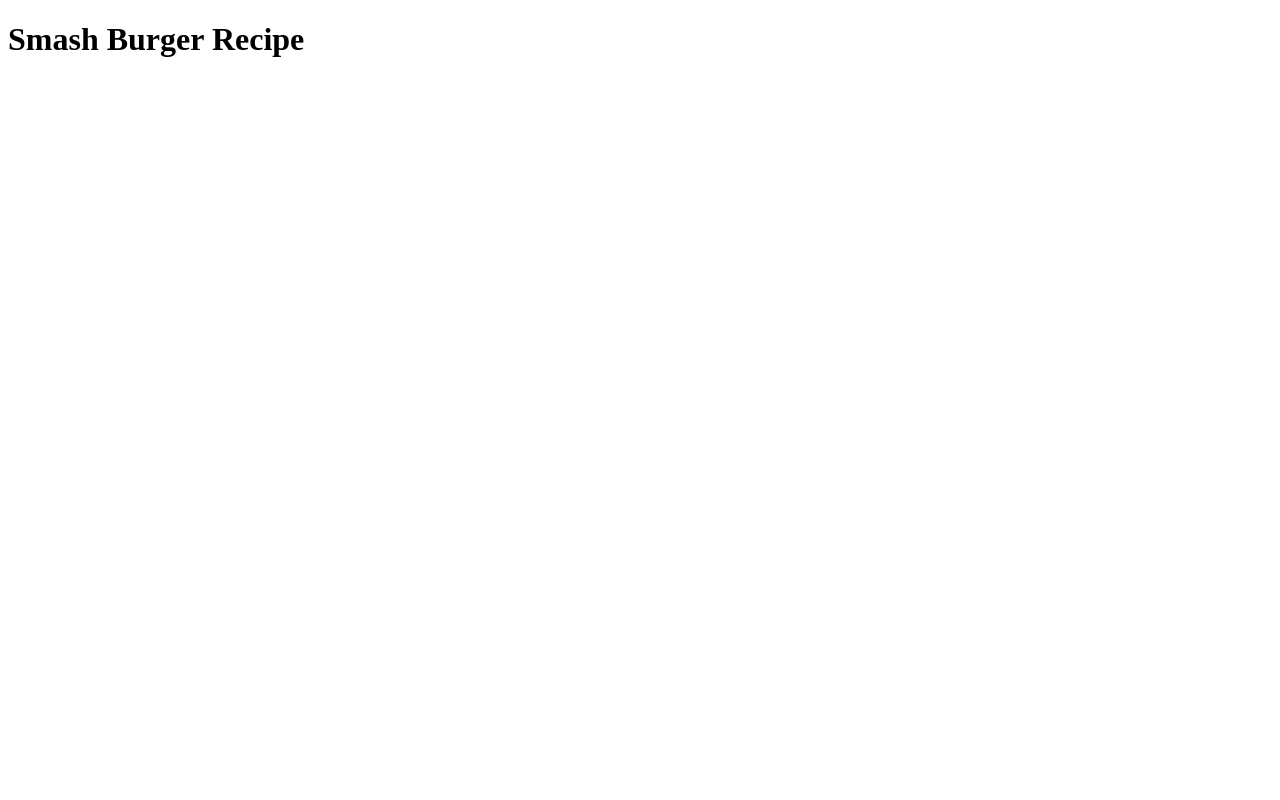
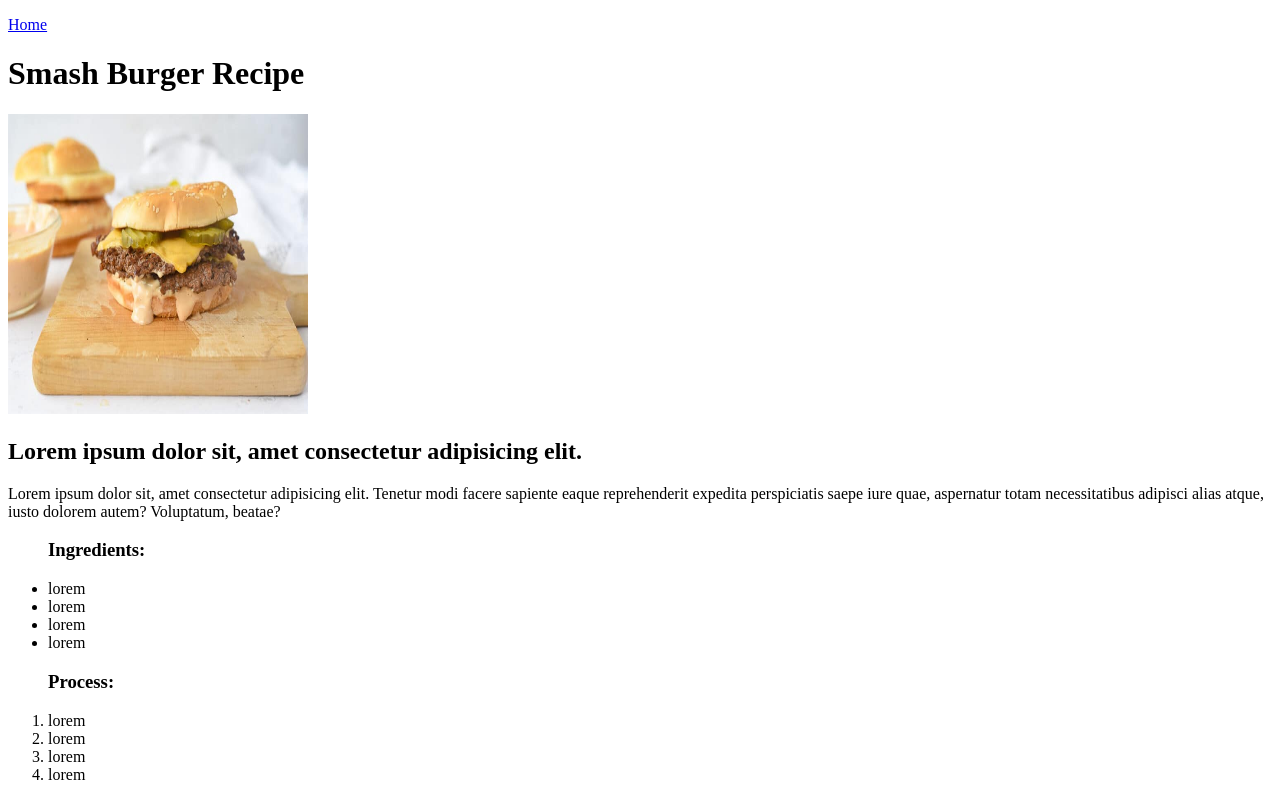
Before and after one commit to cjkarinen20/html-recipes, a plain HTML site: page recipes/burger.html in a window 1280 px wide. Drawn offline with Linux system fonts and the light colour scheme.

Commit message:
Add Images and Recipe Content
Add images and recipe content template to each
recipe page. Create a recipe page template
consisting of a title, image, header,
description, ingredients list, and a list
of steps. Finally, add a link to index.html at
the top of each individual recipe page.

```diff
--- a/recipes/burger.html
+++ b/recipes/burger.html
@@ -6,6 +6,30 @@
     <title>Smash Burger</title>
 </head>
 <body>
+    <p><a href="../index.html">Home</a></p>
+
     <h1>Smash Burger Recipe</h1>
+
+    <img src="../images/smash-burger.jpg" width="300" height="300" alt="A double smashburger with cheese and pickles"/>
+
+    <h2>Lorem ipsum dolor sit, amet consectetur adipisicing elit.</h2>
+    <P>Lorem ipsum dolor sit, amet consectetur adipisicing elit.
+        Tenetur modi facere sapiente eaque reprehenderit expedita perspiciatis saepe iure quae,
+        aspernatur totam necessitatibus adipisci alias atque, iusto dolorem autem? Voluptatum, beatae?</P>
+
+    <ul><h3>Ingredients:</h3>
+        <li>lorem</li>
+        <li>lorem</li>
+        <li>lorem</li>
+        <li>lorem</li>
+    </ul>
+
+    <ol><h3>Process:</h3>
+        <li>lorem</li>
+        <li>lorem</li>
+        <li>lorem</li>
+        <li>lorem</li>
+    </ol>
+
 </body>
 </html>
```
Also changed, not shown: recipes/burrito-bowl.html (+24 -0 lines), recipes/eggs-benedict.html (+24 -0 lines), recipes/ramen.html (+24 -0 lines), recipes/shakshuka.html (+23 -0 lines), recipes/tuna-melt.html (+24 -0 lines), images/eggs-benedict.jpg (renamed from images/eggs-benedict.jpeg).
